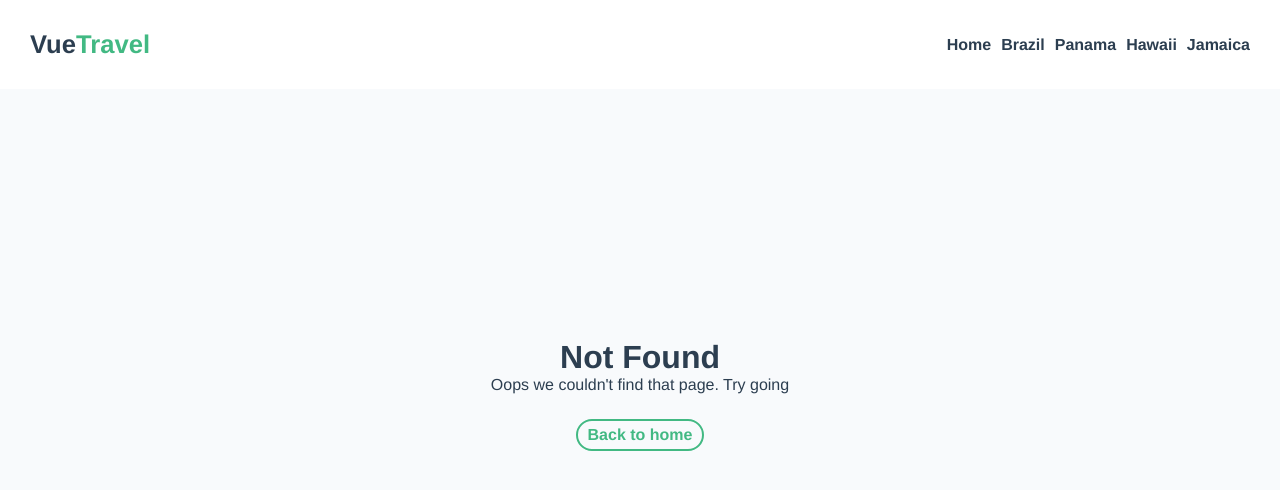
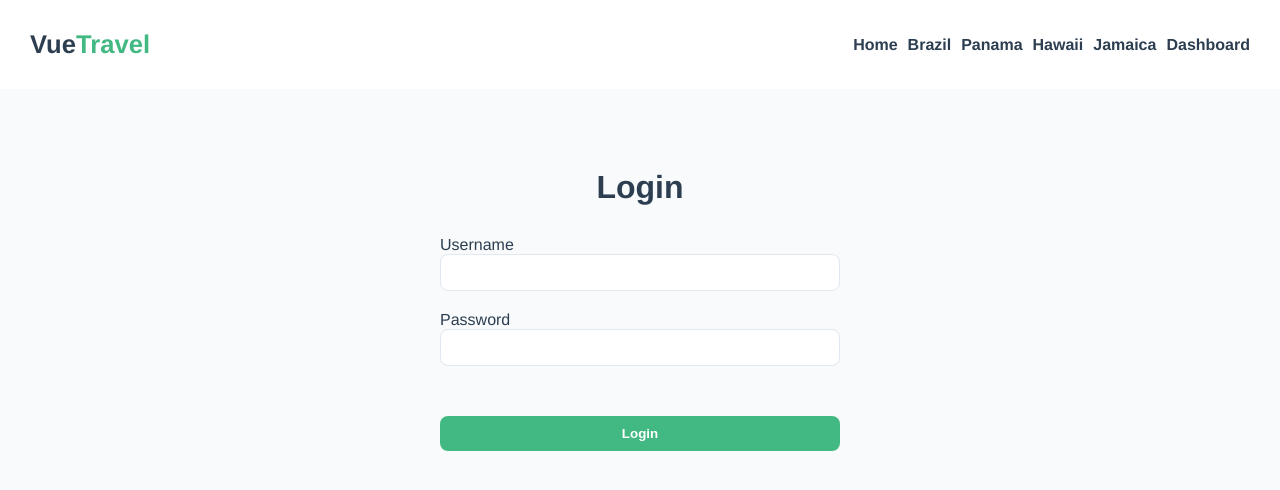
Before and after one commit to leoziondev/vueschool-vue-router-for-everyone, a Vue app: page /login in a window 1280 px wide. Before the commit this address had no page. Shown: the top 490 px of the page. Built offline with nearby package versions, Linux system fonts and the light colour scheme.

Commit message:
config authentication middleware - route guard

```diff
--- a/src/App.vue
+++ b/src/App.vue
@@ -90,4 +90,26 @@
 .fade-leave-to {
   opacity: 0;
 }
+
+.input {
+  border: 1px solid #e2e8f0;
+  padding: 10px;
+  margin-bottom: 20px;
+  border-radius: 8px;
+}
+
+.btn {
+  background: #42b983;
+  color: white;
+  padding: 10px;
+  border: 0;
+  font-weight: bold;
+  border-radius: 8px;
+  margin-top: 30px;
+  cursor: pointer;
+}
+
+.btn:hover {
+  opacity: 0.7;
+}
 </style>
--- a/src/components/TheNavigation.vue
+++ b/src/components/TheNavigation.vue
@@ -36,7 +36,11 @@
             {{ destination.name }}
           </router-link>
         </li>
+        <li class="nav-link-item">
+          <router-link to="/user"> Dashboard </router-link>
+        </li>
       </ul>
+
       <ul class="nav-links-mobile" v-if="isVisible">
         <li class="nav-link-item" @click="showMenu">
           <router-link to="/">Home</router-link>
@@ -56,6 +60,9 @@
             {{ destination.name }}
           </router-link>
         </li>
+        <li class="nav-link-item">
+          <router-link to="/user" @click="showMenu"> Dashboard </router-link>
+        </li>
       </ul>
     </nav>
   </div>
@@ -68,7 +75,7 @@
   data() {
     return {
       destinations: store.destinations,
-      isVisible: true,
+      isVisible: false,
     };
   },
   methods: {
--- a/src/router/index.js
+++ b/src/router/index.js
@@ -41,6 +41,17 @@
     },
   },
   {
+    path: "/user",
+    name: "user",
+    component: () => import(/* webpackChunckName: "User" */ "../views/User"),
+    meta: { requiresAuth: true },
+  },
+  {
+    path: "/login",
+    name: "login",
+    component: () => import(/* webpackChunckName: "Login" */ "../views/Login"),
+  },
+  {
     path: "/404",
     alias: "*",
     name: "notFound",
@@ -71,4 +82,18 @@
   routes,
 });
 
+router.beforeEach((to, from, next) => {
+  if (to.matched.some((record) => record.meta.requiresAuth)) {
+    if (!store.user) {
+      next({
+        name: "login",
+      });
+    } else {
+      next();
+    }
+  } else {
+    next();
+  }
+});
+
 export default router;
--- /dev/null
+++ b/src/views/Login.vue
@@ -0,0 +1,44 @@
+<template>
+  <div class="login">
+    <h1>Login</h1>
+    <div class="form">
+      <label for="username">Username</label>
+      <input v-model="username" type="text" name="username" class="input" />
+      <label for="password">Password</label>
+      <input v-model="password" type="password" name="password" class="input" />
+      <button @click="login" class="btn">Login</button>
+    </div>
+  </div>
+</template>
+
+<script>
+import store from "@/store.js";
+
+export default {
+  data() {
+    return {
+      username: null,
+      password: null,
+    };
+  },
+  methods: {
+    login() {
+      store.user = this.username;
+      this.$router.push("/user");
+    },
+  },
+};
+</script>
+
+<style scoped>
+.login {
+  margin-top: 80px;
+}
+.form {
+  display: flex;
+  flex-direction: column;
+  max-width: 400px;
+  margin: 30px auto;
+  text-align: left;
+}
+</style>
--- /dev/null
+++ b/src/views/User.vue
@@ -0,0 +1,30 @@
+<template>
+  <div class="dash">
+    <h1>Welcome back {{ user }}</h1>
+    <button @click="logOut" class="btn">Log out</button>
+  </div>
+</template>
+
+<script>
+import store from "@/store.js";
+
+export default {
+  data() {
+    return {
+      user: store.user,
+    };
+  },
+  methods: {
+    logOut() {
+      store.user = null;
+      this.$router.push("/");
+    },
+  },
+};
+</script>
+
+<style scoped>
+.dash {
+  margin-top: 50px;
+}
+</style>
```
Also changed, not shown: src/store.js (+27 -26 lines).
